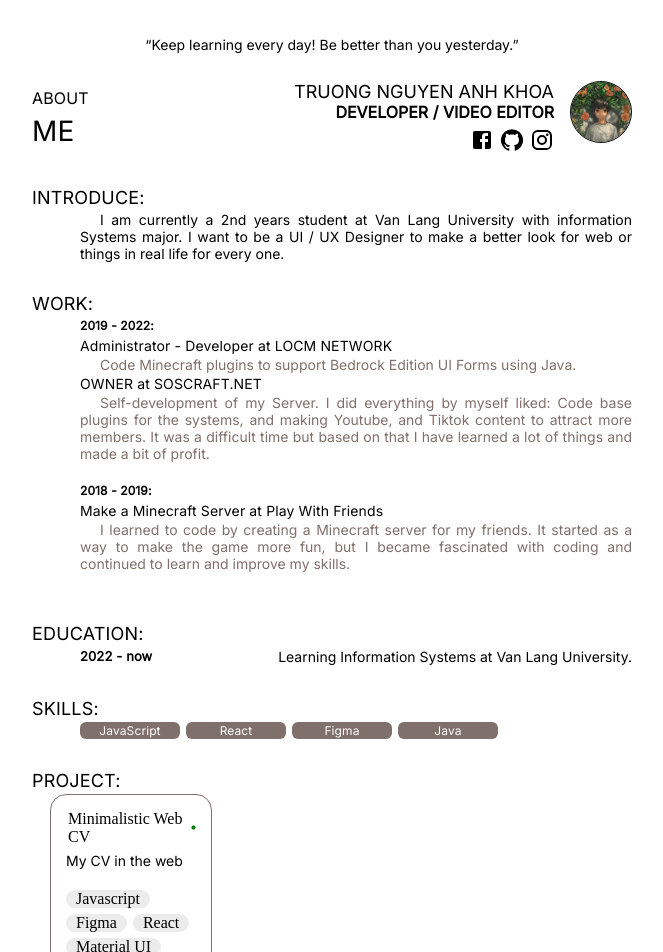
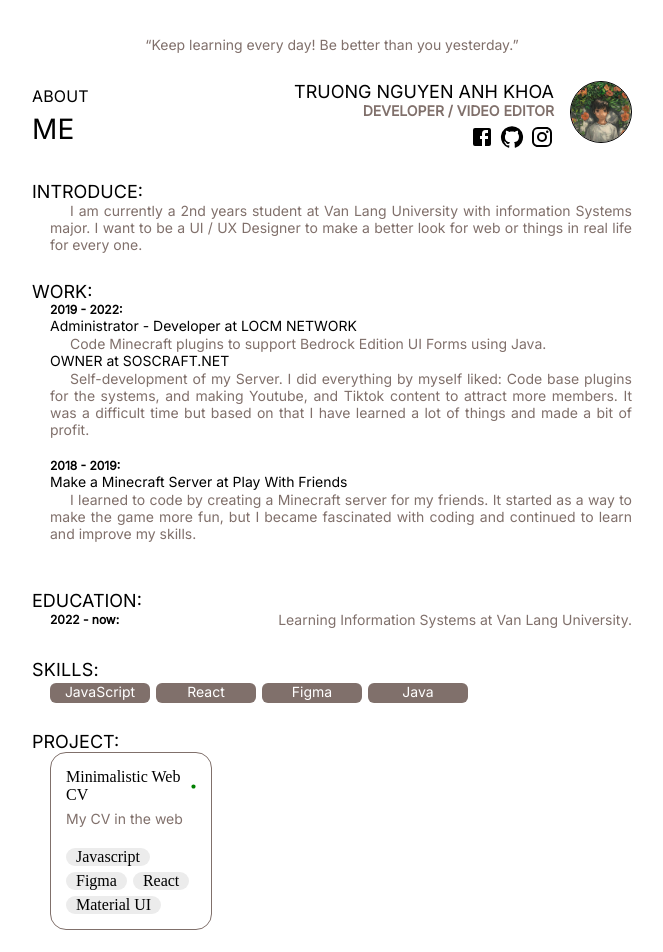
Before and after one commit to dev-nhkhoa/me, a React (Vite) app: page / in a window 1280 px wide. Shown: the top 952 px of the page, without its empty margins (308-971 px from the left). Built offline with nearby package versions, Linux system fonts and the light colour scheme.

Commit message:
refactor: optimize fontSize & add End Section

```diff
--- a/src/pages/Home/Home.jsx
+++ b/src/pages/Home/Home.jsx
@@ -5,6 +5,7 @@ import Work from './Sections/Work'
 import Education from './Sections/Education'
 import Skills from './Sections/Skills'
 import Project from './Sections/Project'
+import End from './Sections/End'
 
 const Home = () => {
   return (
@@ -32,6 +33,7 @@ const Home = () => {
         <Education />
         <Skills />
         <Project />
+        <End />
       </Box>
     </Container>
   )
--- a/src/pages/Home/Sections/AboutMe.jsx
+++ b/src/pages/Home/Sections/AboutMe.jsx
@@ -1,6 +1,7 @@
 import { Box, Typography } from '@mui/material'
 import { INFO } from '~/lib/info'
 import Avatar from '~/assets/images/avatar.jpg'
+import { SETTING } from '~/app/settings'
 
 const AboutMe = () => {
   return (
@@ -10,14 +11,11 @@ const AboutMe = () => {
           display: 'flex',
           justifyContent: 'center',
           alignItems: 'center',
-          pt: '28px'
+          pt: SETTING.paddingTop
         }}
       >
-        <Typography variant='text' sx={{ fontSize: '14px' }}>
-          {INFO.quote}
-        </Typography>
+        <Typography variant='desc'>{INFO.quote}</Typography>
       </Box>
-      {/* About Me */}
       <Box
         sx={{
           display: 'flex',
@@ -25,7 +23,6 @@ const AboutMe = () => {
           alignItems: 'center'
         }}
       >
-        {/*  about me */}
         <Box
           sx={{
             display: 'flex',
@@ -34,9 +31,7 @@ const AboutMe = () => {
           }}
         >
           <Typography>ABOUT</Typography>
-          <Typography sx={{ fontWeight: 'semi-bold', fontSize: '28px' }}>
-            ME
-          </Typography>
+          <Typography sx={{ fontSize: '28px' }}>ME</Typography>
         </Box>
         <Box
           sx={{
@@ -51,7 +46,7 @@ const AboutMe = () => {
             <Box sx={{ display: 'flex', flexDirection: 'column' }}>
               <Typography variant='title'>{INFO.fullName}</Typography>
               <Typography
-                variant='text'
+                variant='desc'
                 sx={{ fontWeight: 'bold', textAlign: 'right' }}
               >
                 {INFO.role}
--- a/src/pages/Home/Sections/Education.jsx
+++ b/src/pages/Home/Sections/Education.jsx
@@ -1,4 +1,5 @@
 import { Box, Typography } from '@mui/material'
+import { SETTING } from '~/app/settings'
 import { INFO } from '~/lib/info'
 
 const Education = () => {
@@ -9,9 +10,7 @@ const Education = () => {
         flexDirection: 'column'
       }}
     >
-      <Typography
-        sx={{ fontSize: '18px', fontWeight: '500', textAlign: 'left' }}
-      >
+      <Typography variant='title' sx={{ textAlign: 'left' }}>
         EDUCATION:
       </Typography>
       {INFO.education.map((e, i) => {
@@ -31,13 +30,13 @@ const EducationCard = (props) => {
         display: 'flex',
         justifyContent: 'space-between',
         alignItems: 'center',
-        pl: '48px'
+        pl: SETTING.paddingLeft
       }}
     >
-      <Typography sx={{ fontSize: '13px', fontWeight: 'bold' }}>
-        {time}
+      <Typography variant='secondTitle' sx={{ fontWeight: 'bold' }}>
+        {time}:
       </Typography>
-      <Typography variant='text' sx={{ fontSize: '14px', textAlign: 'right' }}>
+      <Typography variant='desc' sx={{ fontSize: '14px', textAlign: 'right' }}>
         {school}
       </Typography>
     </Box>
--- /dev/null
+++ b/src/pages/Home/Sections/End.jsx
@@ -0,0 +1,22 @@
+import { Box, Typography } from '@mui/material'
+import { INFO } from '~/lib/info'
+import packageJson from '../../../../package.json'
+const End = () => {
+  return (
+    <Box
+      sx={{
+        display: 'flex',
+        justifyContent: 'right',
+        alignItems: 'end',
+        flexDirection: 'column'
+      }}
+    >
+      <Typography variant='desc'>
+        This CV made by me (nhkhoa) | Last edited at {INFO.dateUpdate}
+      </Typography>
+      <Typography variant='desc'>Version: {packageJson.version}</Typography>
+    </Box>
+  )
+}
+
+export default End
--- a/src/pages/Home/Sections/Introduction.jsx
+++ b/src/pages/Home/Sections/Introduction.jsx
@@ -1,4 +1,5 @@
 import { Box, Typography } from '@mui/material'
+import { SETTING } from '~/app/settings'
 import { INFO } from '~/lib/info'
 
 const Introduction = () => {
@@ -9,18 +10,15 @@ const Introduction = () => {
         flexDirection: 'column'
       }}
     >
-      <Typography
-        sx={{ fontSize: '18px', fontWeight: '500', textAlign: 'left' }}
-      >
+      <Typography variant='title' sx={{ textAlign: 'left' }}>
         INTRODUCE:
       </Typography>
       <Typography
-        variant='text'
+        variant='desc'
         sx={{
           textAlign: 'justify',
-          pl: '48px',
-          textIndent: '20px',
-          fontSize: '14px'
+          pl: SETTING.paddingLeft,
+          textIndent: SETTING.textIndent
         }}
       >
         {INFO.introduction}
--- a/src/pages/Home/Sections/Project.jsx
+++ b/src/pages/Home/Sections/Project.jsx
@@ -1,6 +1,7 @@
 import { Box, Typography } from '@mui/material'
 import { INFO } from '~/lib/info'
 import CircleIcon from '@mui/icons-material/Circle'
+import { SETTING } from '~/app/settings'
 
 const Project = () => {
   return (
@@ -10,9 +11,7 @@ const Project = () => {
         flexDirection: 'column'
       }}
     >
-      <Typography
-        sx={{ fontSize: '18px', fontWeight: '500', textAlign: 'left' }}
-      >
+      <Typography variant='title' sx={{ textAlign: 'left' }}>
         PROJECT:
       </Typography>
       <Box
@@ -20,7 +19,7 @@ const Project = () => {
           display: 'flex',
           gap: '6px',
           flexWrap: 'wrap',
-          pl: '18px',
+          pl: SETTING.paddingLeft,
           justifyContent: 'start'
         }}
       >
@@ -69,14 +68,6 @@ const ProjectCard = (props) => {
           gap: '2px'
         }}
       >
-        <Typography
-          sx={{
-            fontSize: '10px',
-            color: '#000',
-            fontWeight: 'bold',
-            textAlign: 'left'
-          }}
-        ></Typography>
         {name}
         {link !== '' ? (
           <CircleIcon sx={{ width: '5px', height: '5px', color: 'green' }} />
@@ -85,7 +76,7 @@ const ProjectCard = (props) => {
         )}
       </Box>
       <Typography
-        variant='text'
+        variant='desc'
         sx={{ fontSize: '14px', textAlign: 'left', pb: '15px' }}
       >
         {desc}
--- a/src/pages/Home/Sections/Skills.jsx
+++ b/src/pages/Home/Sections/Skills.jsx
@@ -1,4 +1,5 @@
 import { Box, Typography } from '@mui/material'
+import { SETTING } from '~/app/settings'
 import { INFO } from '~/lib/info'
 
 const Skills = () => {
@@ -15,7 +16,12 @@ const Skills = () => {
         SKILLS:
       </Typography>
       <Box
-        sx={{ display: 'flex', justifyContent: 'left', gap: '6px', pl: '48px' }}
+        sx={{
+          display: 'flex',
+          justifyContent: 'left',
+          gap: '6px',
+          pl: SETTING.paddingLeft
+        }}
       >
         {INFO.skills.map((skill, i) => {
           return <SkillCard key={i} name={skill.name} />
@@ -31,12 +37,14 @@ const SkillCard = (props) => {
   const { name } = props
   return (
     <Typography
+      variant='desc'
       sx={{
         width: '100px',
-        height: '17px',
+        height: '20px',
+        display: 'flex',
+        justifyContent: 'center',
         borderRadius: '6px',
-        color: '#fff    ',
-        fontSize: '12px',
+        color: '#fff',
         backgroundColor: '#80706B'
       }}
     >
--- a/src/pages/Home/Sections/Work.jsx
+++ b/src/pages/Home/Sections/Work.jsx
@@ -1,4 +1,5 @@
 import { Box, Typography } from '@mui/material'
+import { SETTING } from '~/app/settings'
 import { INFO } from '~/lib/info'
 
 const Work = () => {
@@ -9,9 +10,7 @@ const Work = () => {
         flexDirection: 'column'
       }}
     >
-      <Typography
-        sx={{ fontSize: '18px', fontWeight: '500', textAlign: 'left' }}
-      >
+      <Typography variant='title' sx={{ textAlign: 'left' }}>
         WORK:
       </Typography>
       {INFO.works.map((work, index) => {
@@ -27,17 +26,23 @@ const WorkCard = (props) => {
   const { time, work } = props
   return (
     <Box
-      sx={{ display: 'flex', flexDirection: 'column', pl: '48px', pb: '20px' }}
+      sx={{
+        display: 'flex',
+        flexDirection: 'column',
+        pl: SETTING.paddingLeft,
+        pb: '20px'
+      }}
     >
-      <Typography
-        sx={{ fontSize: '12px', fontWeight: 'bold', textAlign: 'left' }}
-      >
+      <Typography variant='secondTitle' sx={{ textAlign: 'left' }}>
         {time}:
       </Typography>
       {work.map((w, index) => {
         return (
           <Box key={index}>
-            <Typography sx={{ fontSize: '14px', textAlign: 'left' }}>
+            <Typography
+              variant='desc'
+              sx={{ textAlign: 'left', color: '#000' }}
+            >
               {w.role} at {w.workPlace}
             </Typography>
             <div
```
